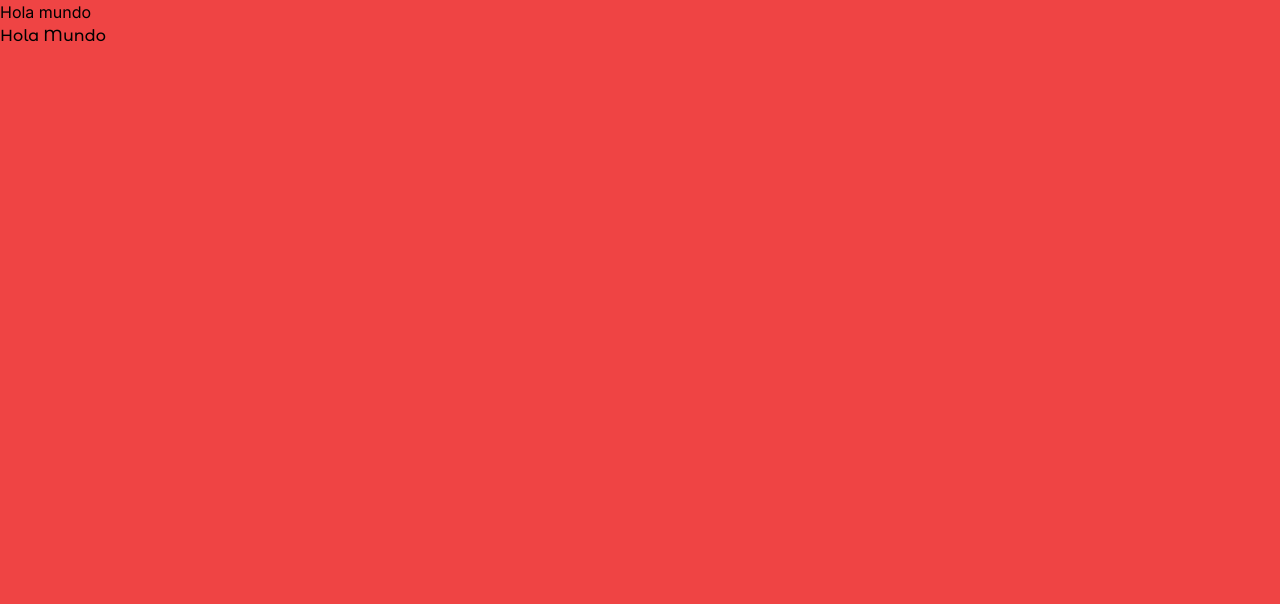
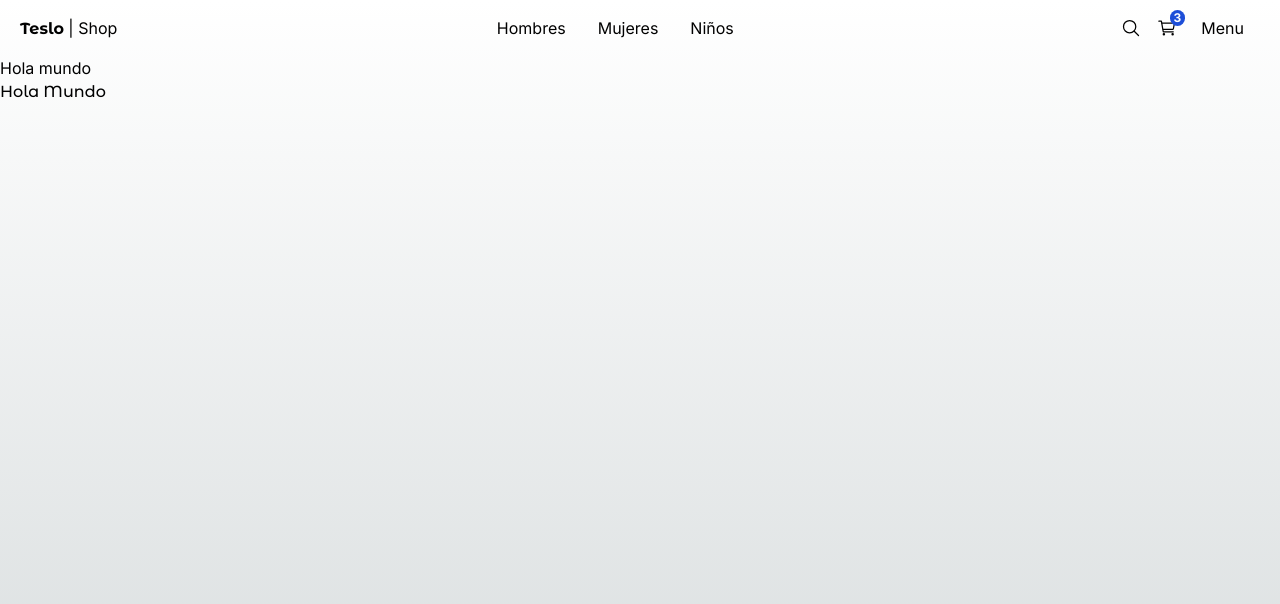
Before and after one commit to JuanManuelJerezBaraona/teslo-shop, a Next.js app: page / in a window 1280 px wide. Shown: the top 604 px of the page. Built offline with nearby package versions, Linux system fonts and the light colour scheme.

Commit message:
Add TopMenu component to ShopLayout in layout.tsx

```diff
--- a/src/app/(shop)/layout.tsx
+++ b/src/app/(shop)/layout.tsx
@@ -1,7 +1,9 @@
+import { TopMenu } from "@/components";
 
 export default function ShopLayout({children}: {children: React.ReactNode;}) {
     return (
-        <main className="min-h-screen bg-red-500">
+        <main className="min-h-screen">
+            <TopMenu />
             { children }
         </main>
     );
--- a/src/components/index.ts
+++ b/src/components/index.ts
@@ -0,0 +1 @@
+export * from './ui/top-menu/TopMenu';
--- /dev/null
+++ b/src/components/ui/top-menu/TopMenu.tsx
@@ -0,0 +1,43 @@
+import Link from "next/link";
+import { IoSearchOutline, IoCartOutline } from "react-icons/io5";
+
+import { titleFont } from "@/config/fonts";
+
+export const TopMenu = () => {
+    return (
+        <nav className="flex px-5 justify-between items-center w-full">
+            {/* Logo */}
+            <div>
+                <Link href="/">
+                    <span className={ `${titleFont.className} antialiased font-bold` }>Teslo</span>
+                    <span> | Shop</span>
+                </Link>
+            </div>
+
+            {/* Center Menu */}
+            <div className="hidden sm:block">
+                <Link className="m-2 p-2 rounded-md transition-all hover:bg-gray-100" href="/category/men">Hombres</Link>
+                <Link className="m-2 p-2 rounded-md transition-all hover:bg-gray-100" href="/category/women">Mujeres</Link>
+                <Link className="m-2 p-2 rounded-md transition-all hover:bg-gray-100" href="/category/kids">Niños</Link>
+            </div>
+
+            {/* Search, Cart, Menu */}
+            <div className="flex items-center">
+                <Link href="/search" className="mx-2">
+                    <IoSearchOutline className="w-5 h-5"/>
+                </Link>
+
+                <Link href="/cart" className="mx-2">
+                    <div className="relative">
+                        <span className="absolute text-xs rounded-full px-1 font-bold -top-2 -right-2 bg-blue-700 text-white">3</span>
+                        <IoCartOutline className="w-5 h-5"/>
+                    </div>
+                </Link>
+
+                <button className="m-2 p-2 rounded-md transition-all hover:bg-gray-100">
+                    Menu
+                </button>
+            </div>
+        </nav>
+    )
+}
```
